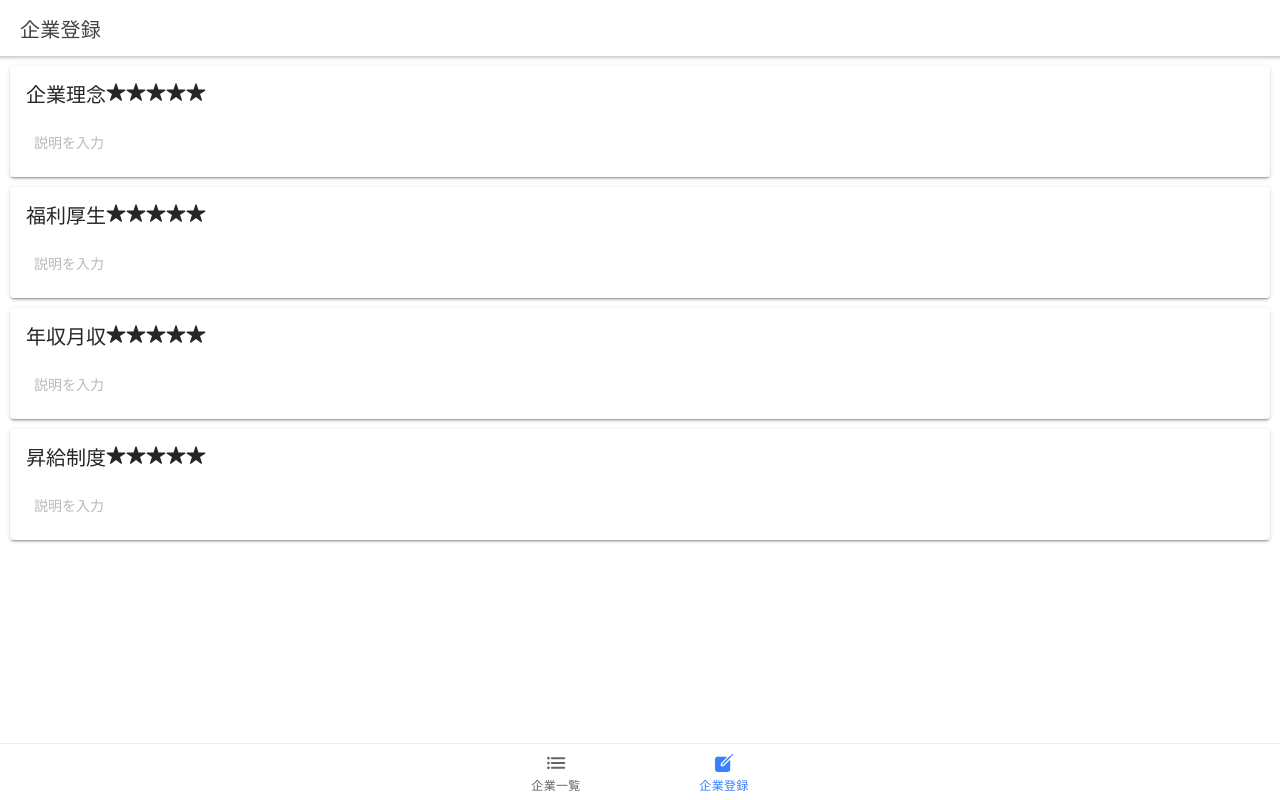
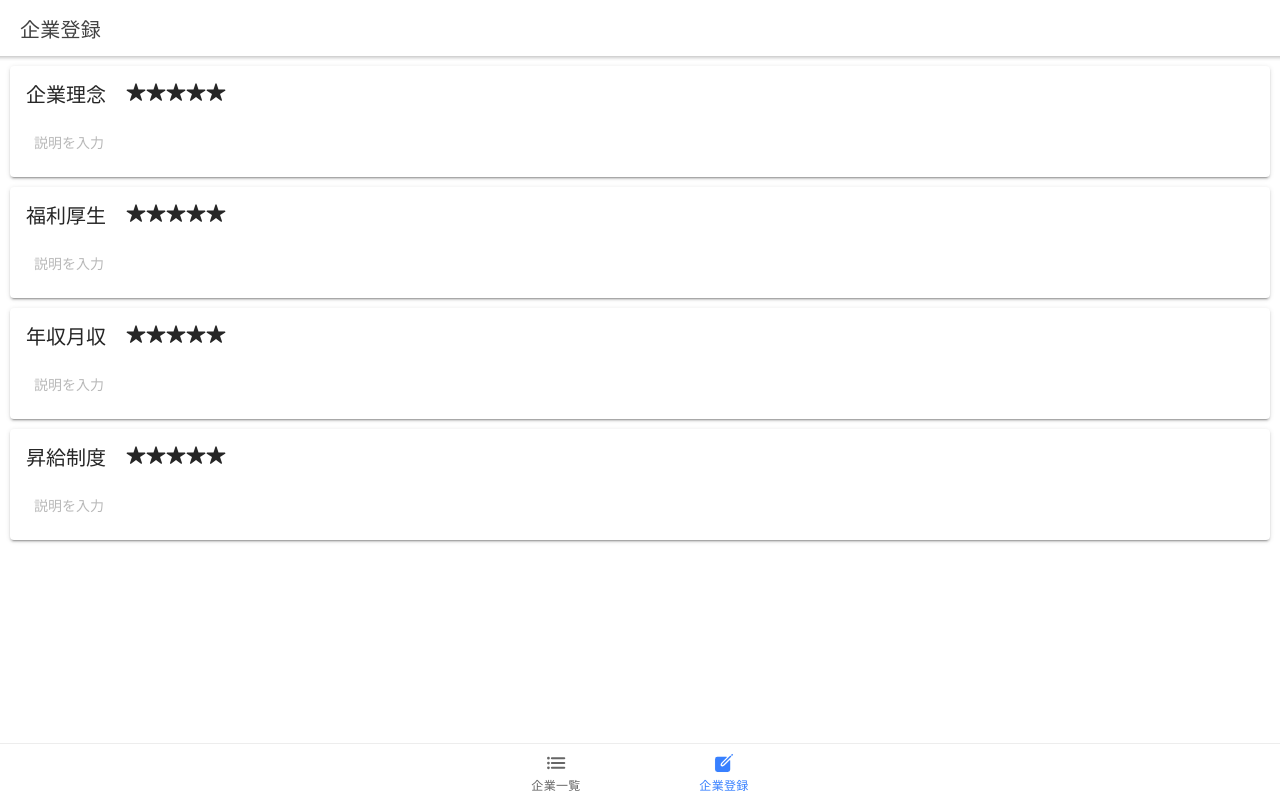
Before and after one commit to Yuta123456/Job-hunting-note, a React (Create React App) app: page /tab2 in a window 1280 px wide. Built offline with nearby package versions, Linux system fonts and the light colour scheme.

Commit message:
add new file

```diff
--- a/src/pages/company-registration.jsx
+++ b/src/pages/company-registration.jsx
@@ -1,4 +1,4 @@
-import React from "react";
+import React, { useState } from "react";
 import Header from './Header';
 import {
   IonContent,
@@ -23,6 +23,8 @@ const memo = [
   {name:"昇給制度"}
 ];
 
+const stars = [1, 1, 1, 1, 1];
+
 
 const Tab2 = () => {
   return (
@@ -34,12 +36,10 @@ const Tab2 = () => {
             <IonCard>
               <IonCardHeader>
                 <IonCardTitle>
-                  {data.name}
-                  <IonIcon icon={star}>aiuro</IonIcon>
-                  <IonIcon icon={star}>aiuro</IonIcon>
-                  <IonIcon icon={star}>aiuro</IonIcon>
-                  <IonIcon icon={star}>aiuro</IonIcon>
-                  <IonIcon icon={star}>aiuro</IonIcon>
+                  {data.name+"　"}
+                  {stars.map(() => {
+                    return <IonIcon icon={star}>aiuro</IonIcon>;
+                  })}
                 </IonCardTitle>
               </IonCardHeader>
               <IonCardContent>
```
